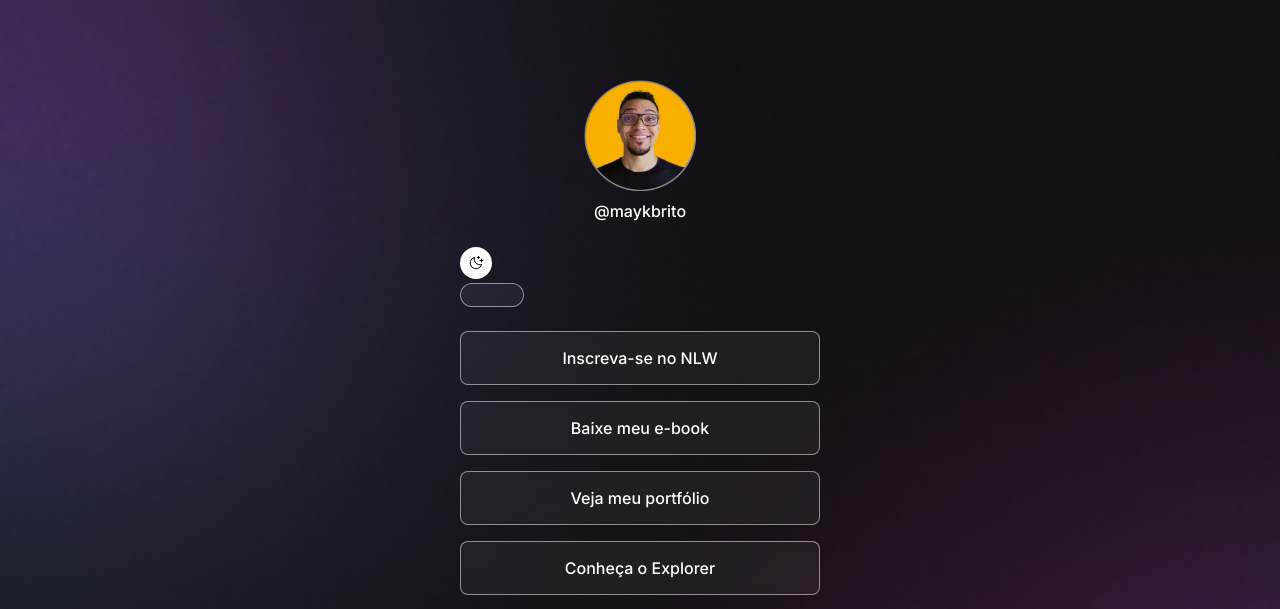
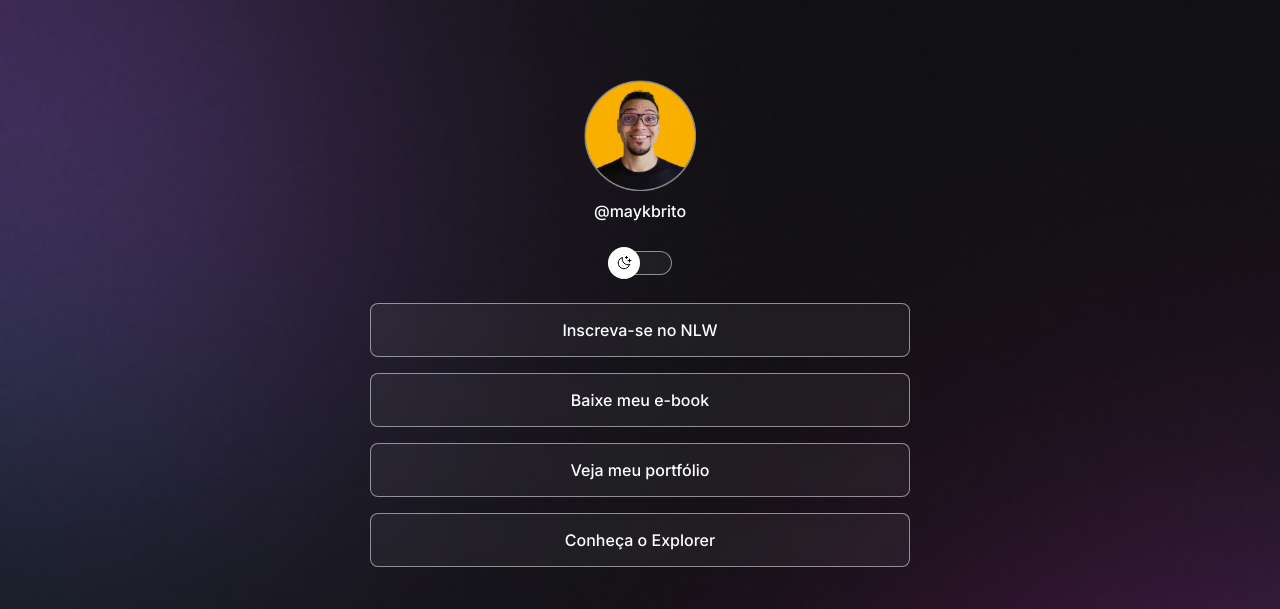
Before and after one commit to Rubendvb/dev-links-discover, a plain HTML site: page index.html in a window 1280 px wide. Shown: the top 609 px of the page. Drawn offline with nearby package versions, Linux system fonts and the light colour scheme.

Commit message:
creating function switch

```diff
--- a/index.html
+++ b/index.html
@@ -1,5 +1,5 @@
 <!DOCTYPE html>
-<html lang="en" class="">
+<html lang="en">
   <head>
     <link rel="preconnect" href="https://fonts.googleapis.com" />
     <link rel="preconnect" href="https://fonts.gstatic.com" crossorigin />
@@ -21,7 +21,7 @@
         <p>@maykbrito</p>
       </div>
 
-      <div id="switch">
+      <div id="switch" onclick="toggleMode()">
         <button></button>
 
         <span></span>
@@ -64,5 +64,7 @@
     <footer>Feito com ♥ pela Rocketseat</footer>
 
     <script src="https://unpkg.com/ionicons@4.5.10-0/dist/ionicons.js"></script>
+
+    <script src="script.js"></script>
   </body>
 </html>
--- /dev/null
+++ b/script.js
@@ -0,0 +1,12 @@
+function toggleMode() {
+  const html = document.documentElement
+  const img = document.querySelector('#profile img')
+
+  html.classList.toggle('light')
+
+  if (html.classList.contains('light')) {
+    img.setAttribute('src', './assets/avatar-light.png')
+  } else {
+    img.setAttribute('src', './assets/avatar.png')
+  }
+}
--- a/style.css
+++ b/style.css
@@ -40,8 +40,10 @@ body * {
 }
 
 #container {
-  width: 360px;
+  width: 100%;
+  max-width: 588px;
   margin: 56px auto 0;
+  padding: 0 24px;
 }
 
 #profile {
@@ -61,12 +63,25 @@ body * {
   margin-top: 8px;
 }
 
+#switch {
+  position: relative;
+  width: 64px;
+  margin: 4px auto;
+  cursor: pointer;
+}
+
 #switch button {
   width: 32px;
   height: 32px;
   background: #fff var(--switch-bg-url) no-repeat center;
   border: 0;
   border-radius: 50%;
+  position: absolute;
+  z-index: 1;
+  left: 0;
+  top: 50%;
+  transform: translateY(-50%);
+  cursor: pointer;
 }
 #switch span {
   width: 64px;
@@ -77,6 +92,11 @@ body * {
   backdrop-filter: blur(4px);
   -webkit-backdrop-filter: blur(4px);
   border-radius: 9999px;
+}
+
+.light #switch button {
+  right: 0;
+  left: initial;
 }
 
 ul {
```
Also changed, not shown: 1 other file.
